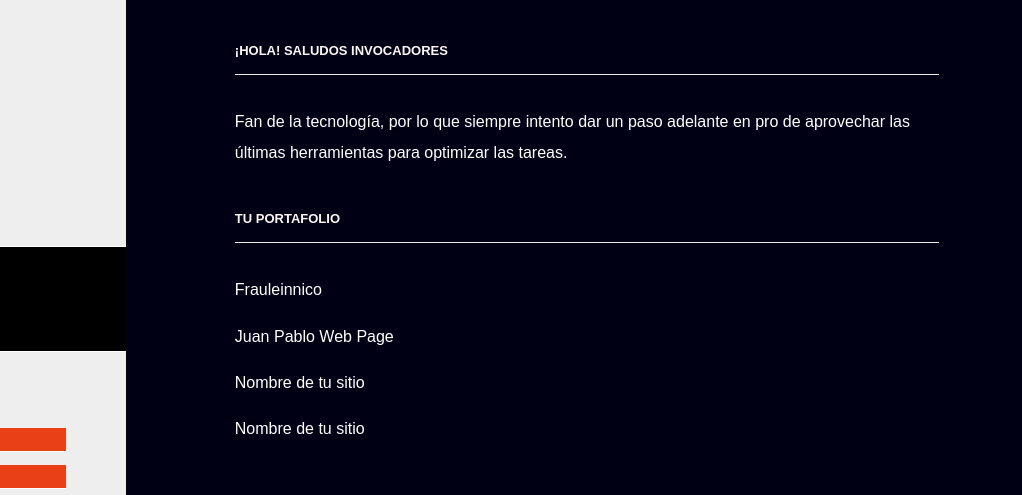
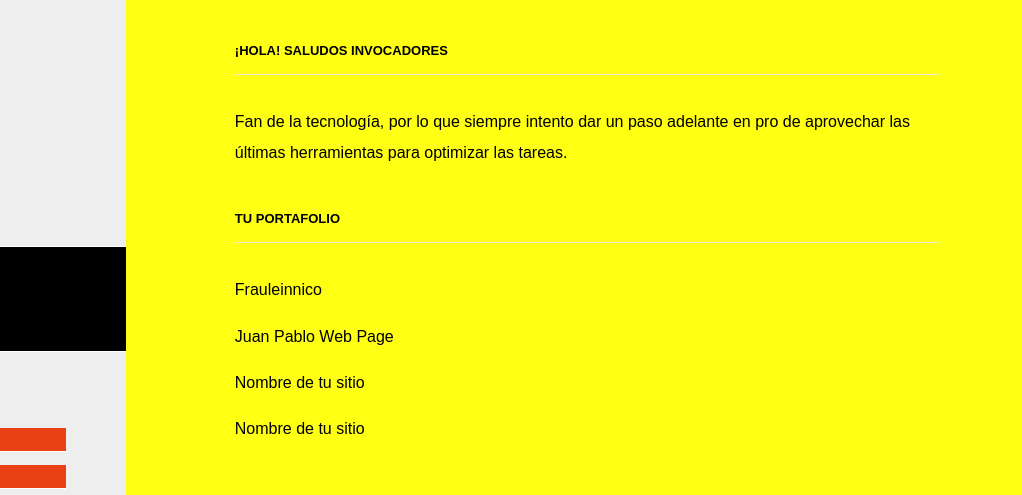
Before and after one commit to juanretamales/portafoleo, a plain HTML site: page index.html in a window 1280 px wide. Shown: the top 495 px of the page, 258-1280 px from the left. Drawn offline with Linux system fonts and the light colour scheme.

Commit message:
fusion arreglada

```diff
--- a/stylesheets/styles.css
+++ b/stylesheets/styles.css
@@ -1,11 +1,8 @@
 body
 {
-<<<<<<< HEAD
  //background: rgb(255, 255, 20);
   background: rgb(0, 0, 20);
-=======
  background: rgb(255, 255, 20);
->>>>>>> experimental
  font-size: 16px;
 
 }
@@ -64,11 +61,7 @@ h3
   color: #FFF7F7;
   margin-bottom: 2.5em;
   padding-bottom: .5em;
-<<<<<<< HEAD
-  //color: black;
-=======
   color: black;
->>>>>>> experimental
 }
 
 header.sidebar
@@ -169,9 +162,5 @@ div.bloque p
 {
   color: rgb(255, 255, 255);
   line-height: 1.9em;
-<<<<<<< HEAD
-  //color: black;
-=======
   color: black;
->>>>>>> experimental
 }
```
